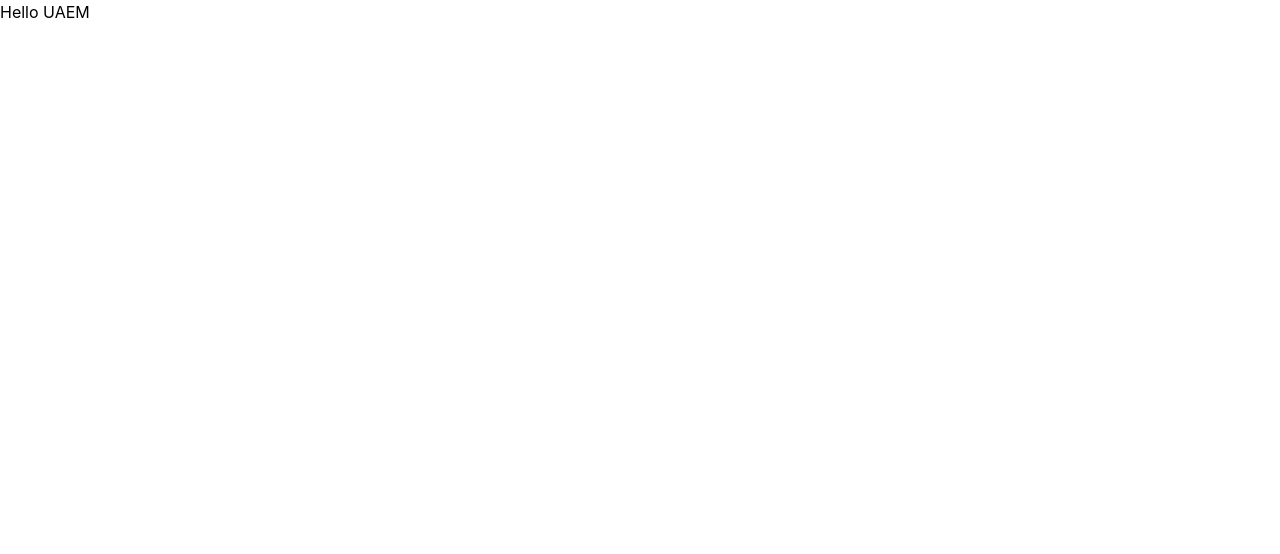
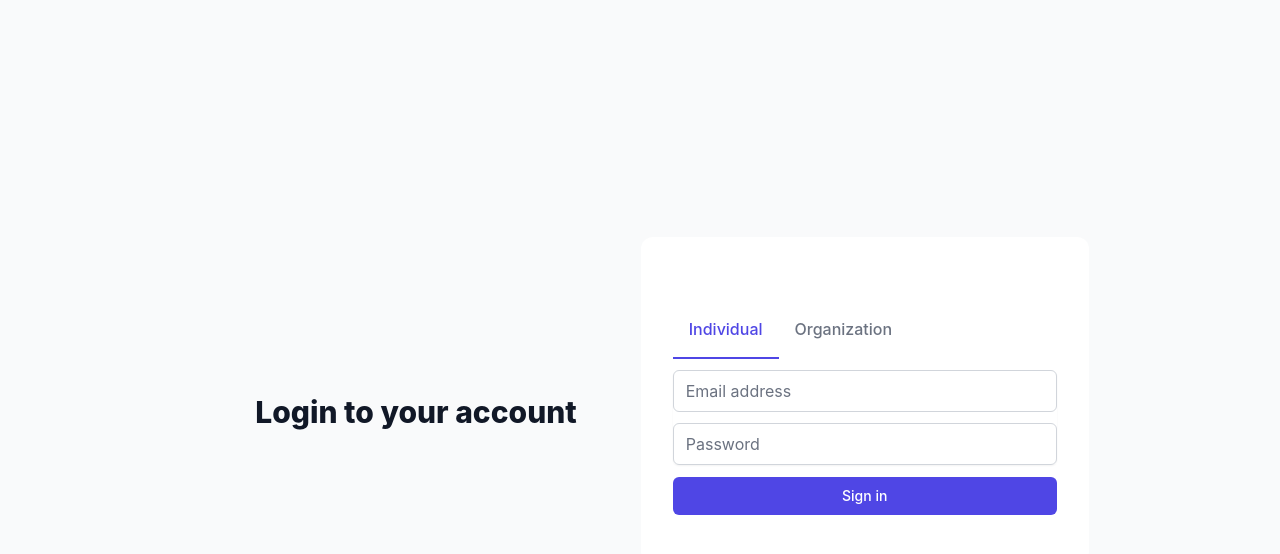
Before and after one commit to uaem-na/donations-tracker, a React (Create React App) app in the folder frontend/: page / in a window 1280 px wide. Shown: the top 554 px of the page. Built offline with nearby package versions, Linux system fonts and the light colour scheme.

Commit message:
beginning of login page

```diff
--- a/frontend/package.json
+++ b/frontend/package.json
@@ -3,6 +3,7 @@
   "version": "0.1.0",
   "private": true,
   "dependencies": {
+    "@headlessui/react": "^1.4.3",
     "@testing-library/jest-dom": "^5.16.1",
     "@testing-library/react": "^12.1.2",
     "@testing-library/user-event": "^13.5.0",
--- a/frontend/src/App.js
+++ b/frontend/src/App.js
@@ -1,10 +1,11 @@
 import logo from './assets/media/logo.svg';
 import './assets/style/Main.css';
+import Login from './components/login/login';
 
 function App() {
   return (
     <div>
-      <h1>Hello UAEM</h1>
+      <Login/>
     </div>
   );
 }
--- /dev/null
+++ b/frontend/src/components/login/indv.js
@@ -0,0 +1,46 @@
+export const IndividualLogin = () => {
+  return (
+    <div>
+      <div className="rounded-md shadow-sm -space-y-px">
+        <div>
+          <label htmlFor="email-address" className="sr-only">
+            Email address
+          </label>
+          <input
+            id="email-address"
+            name="email"
+            type="email"
+            autoComplete="email"
+            required
+            className="appearance-none my-3 rounded-md relative block w-full px-3 py-2 border border-gray-300 placeholder-gray-500 text-gray-900 focus:outline-none focus:ring-indigo-500 focus:border-indigo-500 focus:z-10 sm:text-md"
+            placeholder="Email address"
+          />
+        </div>
+        <div>
+          <label htmlFor="password" className="sr-only">
+            Password
+          </label>
+          <input
+            id="password"
+            name="password"
+            type="password"
+            autoComplete="current-password"
+            required
+            className="appearance-none my-3 rounded-md relative block w-full px-3 py-2 border border-gray-300 placeholder-gray-500 text-gray-900 focus:outline-none focus:ring-indigo-500 focus:border-indigo-500 focus:z-10 sm:text-md"
+            placeholder="Password"
+          />
+        </div>
+      </div>
+      <div>
+        <button
+          type="submit"
+          className="group relative w-full flex justify-center py-2 px-4 border border-transparent text-sm font-medium rounded-md text-white bg-indigo-600 hover:bg-indigo-700 focus:outline-none focus:ring-2 focus:ring-offset-2 focus:ring-indigo-500"
+        >
+          Sign in
+        </button>
+      </div>
+    </div>
+  );
+};
+
+export default IndividualLogin;
--- /dev/null
+++ b/frontend/src/components/login/login.js
@@ -0,0 +1,56 @@
+import IndividualLogin from "./indv";
+import OrganizationLogin from "./org";
+import { useState, useEffect } from "react";
+import { Tab } from "@headlessui/react";
+
+export const Login = () => {
+  return (
+    <div className="h-screen bg-gray-50">
+      <div className="min-h-full flex items-center justify-center py-12 px-4 sm:px-6 lg:px-8">
+        <div className="max-w-md m-16">
+            <h2 className="mt-6 text-center text-3xl font-extrabold text-gray-900">
+                Login to your account
+            </h2>
+        </div>
+        <div className="bg-white p-8 max-w-md w-full space-2 rounded-xl">
+          <div className="mt-8 space-y-6">
+            <div className="mb-4">
+              <Tab.Group>
+                <Tab.List className="flex flex-wrap -mb-px">
+                  <Tab
+                    className={({ selected }) =>
+                      selected
+                        ? "inline-block py-4 px-4 text-md font-medium text-center text-indigo-600 rounded-t-lg border-b-2 border-indigo-600 active dark:text-indigo-600 dark:border-indigo-600"
+                        : "inline-block py-4 px-4 text-md font-medium text-center text-gray-500 rounded-t-lg border-b-2 border-transparent hover:text-gray-600 hover:border-gray-300 dark:text-gray-400 dark:hover:text-gray-300"
+                    }
+                  >
+                    Individual
+                  </Tab>
+                  <Tab
+                    className={({ selected }) =>
+                      selected
+                        ? "inline-block py-4 px-4 text-md font-medium text-center text-orange-500 rounded-t-lg border-b-2 border-orange-500 active dark:text-orange-500 dark:border-orange-500"
+                        : "inline-block py-4 px-4 text-md font-medium text-center text-gray-500 rounded-t-lg border-b-2 border-transparent hover:text-gray-600 hover:border-gray-300 dark:text-gray-400 dark:hover:text-gray-300"
+                    }
+                  >
+                    Organization
+                  </Tab>
+                </Tab.List>
+                <Tab.Panels>
+                  <Tab.Panel>
+                    <IndividualLogin />
+                  </Tab.Panel>
+                  <Tab.Panel>
+                    <OrganizationLogin />
+                  </Tab.Panel>
+                </Tab.Panels>
+              </Tab.Group>
+            </div>
+          </div>
+        </div>
+      </div>
+    </div>
+  );
+};
+
+export default Login;
--- /dev/null
+++ b/frontend/src/components/login/org.js
@@ -0,0 +1,46 @@
+export const OrganizationLogin = () => {
+  return (
+    <div>
+      <div className="rounded-md shadow-sm -space-y-px">
+        <div>
+          <label htmlFor="email-address" className="sr-only">
+            Organization ID
+          </label>
+          <input
+            id="org-id-address"
+            name="org-id"
+            type="org-id"
+            autoComplete="org-id"
+            required
+            className="appearance-none my-3 rounded-md relative block w-full px-3 py-2 border border-gray-300 placeholder-gray-500 text-gray-900 focus:outline-none focus:ring-indigo-500 focus:border-indigo-500 focus:z-10 sm:text-md"
+            placeholder="Organization ID"
+          />
+        </div>
+        <div>
+          <label htmlFor="password" className="sr-only">
+            Password
+          </label>
+          <input
+            id="password"
+            name="password"
+            type="password"
+            autoComplete="current-password"
+            required
+            className="appearance-none my-3 rounded-md relative block w-full px-3 py-2 border border-gray-300 placeholder-gray-500 text-gray-900 focus:outline-none focus:ring-indigo-500 focus:border-indigo-500 focus:z-10 sm:text-md"
+            placeholder="Password"
+          />
+        </div>
+      </div>
+      <div>
+        <button
+          type="submit"
+          className="group relative w-full flex justify-center py-2 px-4 border border-transparent text-sm font-medium rounded-md text-white bg-orange-500 hover:bg-orange-600 focus:outline-none focus:ring-2 focus:ring-offset-2 focus:ring-indigo-500"
+        >
+          Sign in
+        </button>
+      </div>
+    </div>
+  );
+};
+
+export default OrganizationLogin;
```
Also changed, not shown: frontend/src/components/signup/indv_reg.js (added), frontend/src/components/signup/org_reg.js (added), 1 other file (tests, documents, lock files or other folders).
